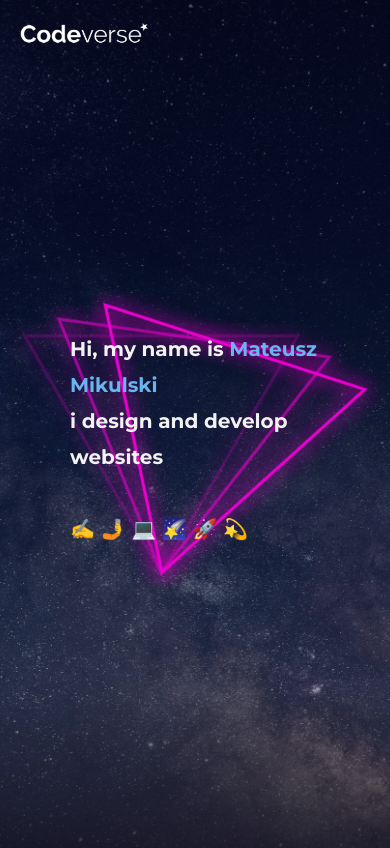
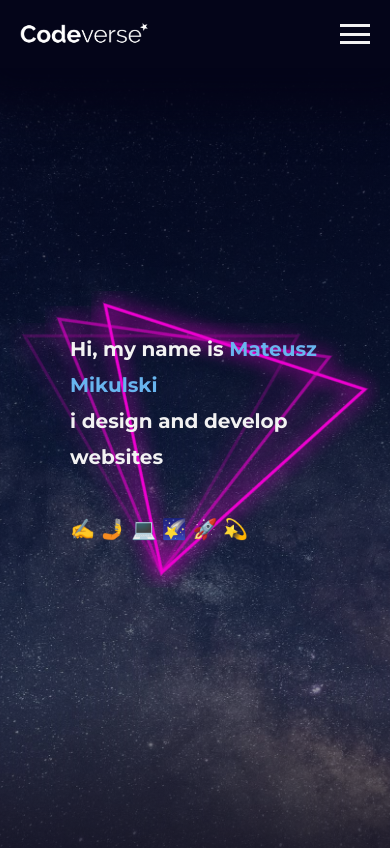
Before and after one commit to mikulskee/codeverse, a React (Create React App) app: page / in a window 390 px wide. Shown: the top 848 px of the page. Built offline with nearby package versions, Linux system fonts and the light colour scheme.

Commit message:
added navigation for mobile

```diff
--- a/src/App.js
+++ b/src/App.js
@@ -1,6 +1,7 @@
 import React, { useEffect } from "react";
 
 import MainTemplate from "./templates/MainTemplate";
+import BurgerContextProvider from "./contexts/BurgerContext";
 
 const App = () => {
   useEffect(() => {
@@ -12,7 +13,11 @@ const App = () => {
       document.documentElement.style.setProperty("--vh", `${vh}px`);
     });
   });
-  return <MainTemplate />;
+  return (
+    <BurgerContextProvider>
+      <MainTemplate />
+    </BurgerContextProvider>
+  );
 };
 
 export default App;
--- a/src/animations/contentAnimations.js
+++ b/src/animations/contentAnimations.js
@@ -72,3 +72,35 @@ export const footerContentAnimation = () => {
 
   return tl;
 };
+
+export const openBurgerAnimation = () => {
+  const ul = document.querySelector(".nav-list");
+  const nav = document.querySelector("nav");
+  nav.classList.remove("closed");
+
+  const tl = gsap.timeline({ paused: true });
+  tl.set(nav, { height: "auto" }).to(ul, 0.35, { translateY: 0 });
+  return tl;
+};
+export const closeBurgerAnimation = () => {
+  const ul = document.querySelector(".nav-list");
+  const nav = document.querySelector("nav");
+  nav.classList.add("closed");
+
+  const tl = gsap.timeline({ paused: true });
+  tl.set(nav, { height: 0 }).to(ul, 0.35, { translateY: "-120%" });
+  return tl;
+};
+
+export const hideNav = () => {
+  const nav = document.querySelector("nav");
+  const tl = gsap.timeline({ paused: true });
+  tl.to(nav, 0.7, { y: -150, ease: Power1.easeOut });
+  return tl;
+};
+export const showNav = () => {
+  const nav = document.querySelector("nav");
+  const tl = gsap.timeline({ paused: true });
+  tl.to(nav, 0.5, { y: 0, ease: Power1.easeOut });
+  return tl;
+};
--- a/src/components/AboutMe.js
+++ b/src/components/AboutMe.js
@@ -11,7 +11,7 @@ import sticker6 from "../img/sticker-6.png";
 import grill from "../img/grill.png";
 
 const Wrapper = styled.section`
-  padding: 80px 20px 0;
+  padding: 60px 20px 20px;
   background-image: url(${starsPattern});
   background-repeat: no-repeat;
   background-size: 95%;
@@ -182,7 +182,6 @@ const Logo80s = styled.div`
   transform: translateX(-50%);
   width: 100%;
   height: 15vw;
-  margin-bottom: 30px;
   background-position: center;
   background-image: url(${logo80s});
   background-size: contain;
@@ -204,7 +203,7 @@ const AboutMe = () => {
     });
   });
   return (
-    <Wrapper>
+    <Wrapper className="about-me">
       <StyledSectionTitle className={"about-me-section-title section-title"}>
         about&nbsp;me
       </StyledSectionTitle>
--- /dev/null
+++ b/src/components/Burger.js
@@ -0,0 +1,30 @@
+import React from "react";
+import styled from "styled-components";
+const Wrapper = styled.button`
+  background: none;
+  border: none;
+  width: 30px;
+  height: 20px;
+  display: flex;
+  flex-direction: column;
+  justify-content: space-between;
+  align-items: center;
+
+  .bar {
+    width: 30px;
+    height: 3px;
+    background-color: #f2f2f2;
+  }
+`;
+
+const Burger = props => {
+  return (
+    <Wrapper onClick={props.handleClick}>
+      <div className="bar" />
+      <div className="bar" />
+      <div className="bar" />
+    </Wrapper>
+  );
+};
+
+export default Burger;
--- a/src/components/Contact.js
+++ b/src/components/Contact.js
@@ -14,7 +14,7 @@ import { Loader } from "./Loader";
 
 const Wrapper = styled.section`
   position: relative;
-  padding: 30px 20px 0;
+  padding: 60px 20px 20px;
   min-height: 120vh;
   background-image: url(${contactBg});
   background-position: center;
--- a/src/components/Header.js
+++ b/src/components/Header.js
@@ -1,7 +1,6 @@
 import React, { useEffect } from "react";
 import styled from "styled-components";
 import headerBg from "../img/header-bg.jpg";
-import logo from "../img/logo.png";
 import triangles from "../img/triangles.png";
 import IconScrollSlide from "./IconScrollSlide";
 import { mandoAnimation } from "../animations/patternsAnimation";
@@ -30,17 +29,12 @@ const Wrapper = styled.header`
     background: rgb(4, 5, 25);
     background: linear-gradient(
       180deg,
-      rgba(4, 5, 25, 0.7) 0%,
+      rgba(4, 5, 25, 1) 0%,
+      rgba(4, 5, 25, 1) 5%,
+      rgba(4, 5, 25, 0.7) 15%,
       rgba(4, 5, 25, 0.4) 75%,
       rgba(4, 5, 25, 1) 100%
     );
-  }
-
-  img.logo {
-    position: absolute;
-    top: 20px;
-    left: 20px;
-    width: 130px;
   }
 `;
 
@@ -94,7 +88,6 @@ const Header = () => {
   return (
     <Wrapper className={"header"}>
       <div className="bg-gradient" />
-      <img className="logo" src={logo} alt="logo" />
       <Triangles>
         <MainDescription className="main-description">
           Hi, my name is <span>Mateusz Mikulski</span> <br />i design and
--- /dev/null
+++ b/src/components/Nav.js
@@ -0,0 +1,176 @@
+import React from "react";
+import styled from "styled-components";
+import Burger from "./Burger";
+import logo from "../img/logo.png";
+import {
+  openBurgerAnimation,
+  closeBurgerAnimation
+} from "../animations/contentAnimations";
+
+const Wrapper = styled.nav`
+  position: fixed;
+  top: 0;
+  left: 0;
+  width: 100%;
+  z-index: 4;
+  height: 0;
+  transform: translateY(0);
+  ul {
+    transform: translateY(-120%);
+    margin: 50px 0 30px;
+    padding: 45px 0 0;
+    list-style: none;
+    display: flex;
+    align-items: center;
+    justify-content: center;
+    flex-direction: column;
+    background: rgb(4, 5, 25);
+    box-shadow: 0px 20px 40px 30px rgba(4, 5, 25, 1);
+
+    li {
+      margin: 10px 0;
+      button {
+        font-family: "Montserrat", sans-serif;
+        font-size: 14px;
+        font-weight: bold;
+        font-style: italic;
+        letter-spacing: 1px;
+        background: none;
+        border: none;
+        color: #f2f2f2;
+        padding: 10px 15px;
+      }
+    }
+  }
+`;
+
+const TopBar = styled.div`
+  position: absolute;
+  top: 0;
+  left: 50%;
+  width: 100%;
+  padding: 20px 20px;
+  transform: translateX(-50%);
+  display: flex;
+  justify-content: space-between;
+  align-items: center;
+  z-index: 5;
+  background: rgb(4, 5, 25);
+  box-shadow: 0px 7px 40px 30px rgba(4, 5, 25, 1);
+
+  img.logo {
+    width: 130px;
+  }
+`;
+const Nav = () => {
+  const handleClickAnimation = e => {
+    e.preventDefault();
+    const nav = document.querySelector("nav");
+    if (nav.classList.contains("closed")) {
+      openBurgerAnimation().play();
+    } else if (!nav.classList.contains("closed")) {
+      closeBurgerAnimation().play();
+    }
+  };
+
+  const handleClick = e => {
+    const el = e.target.innerHTML;
+    const offset = 40;
+    const bodyRect = document.body.getBoundingClientRect().top;
+
+    switch (el) {
+      case "Home":
+        window.scrollTo({ top: 0, behavior: "smooth" });
+        closeBurgerAnimation().play();
+        break;
+      case "Projects":
+        const projects = document.querySelector("section.projects");
+        const positionProj = projects.getBoundingClientRect().top;
+        const elementPosition = positionProj - bodyRect;
+        const offsetPosition = elementPosition - offset;
+
+        if (positionProj >= 0) {
+          projects.scrollIntoView({ behavior: "smooth" });
+        } else if (positionProj < 0) {
+          window.scrollTo({ top: offsetPosition, behavior: "smooth" });
+        }
+        closeBurgerAnimation().play();
+
+        break;
+      case "Skills":
+        const skills = document.querySelector("section.skills");
+        const positionSkills = skills.getBoundingClientRect().top;
+        const elementSkillsPosition = positionSkills - bodyRect;
+        const offsetSkillsPosition = elementSkillsPosition - offset;
+
+        if (positionSkills >= 0) {
+          skills.scrollIntoView({ behavior: "smooth" });
+        } else if (positionSkills < 0) {
+          window.scrollTo({ top: offsetSkillsPosition, behavior: "smooth" });
+        }
+        closeBurgerAnimation().play();
+        break;
+      case "About Me":
+        const aboutMe = document.querySelector("section.about-me");
+        const positionAbout = aboutMe.getBoundingClientRect().top;
+        const elementAboutPosition = positionAbout - bodyRect;
+        const offsetAboutPosition = elementAboutPosition - offset;
+
+        if (positionAbout >= 0) {
+          aboutMe.scrollIntoView({ behavior: "smooth" });
+        } else if (positionAbout < 0) {
+          window.scrollTo({ top: offsetAboutPosition, behavior: "smooth" });
+        }
+        closeBurgerAnimation().play();
+
+        break;
+      case "Contact":
+        const contact = document.querySelector("section.contact");
+        const positionContact = contact.getBoundingClientRect().top;
+        const elementContactPosition = positionContact - bodyRect;
+        const offsetContactPosition = elementContactPosition - offset;
+
+        if (positionContact >= 0) {
+          contact.scrollIntoView({ behavior: "smooth" });
+        } else if (positionContact < 0) {
+          window.scrollTo({ top: offsetContactPosition, behavior: "smooth" });
+        }
+        closeBurgerAnimation().play();
+
+        break;
+      default:
+        console.log("");
+    }
+  };
+  return (
+    <Wrapper className="closed">
+      <TopBar>
+        <img className="logo" src={logo} alt="logo" />
+        <Burger handleClick={handleClickAnimation} />
+      </TopBar>
+
+      <ul className="nav-list">
+        <li>
+          <span role="img" aria-label="backhand index pointing right">
+            &#x1F449;
+          </span>
+          <button onClick={handleClick}>Home</button>
+        </li>
+        <li>
+          <button onClick={handleClick}>Projects</button>
+        </li>
+        <li>
+          <button onClick={handleClick}>Skills</button>
+        </li>
+        <li>
+          <button onClick={handleClick}>About Me</button>
+        </li>
+        <li>
+          <button onClick={handleClick}>Contact</button>
+        </li>
+      </ul>
+    </Wrapper>
+  );
+};
+
+export default Nav;
--- a/src/components/Projects.js
+++ b/src/components/Projects.js
@@ -18,7 +18,7 @@ const Wrapper = styled.section`
   background-repeat: no-repeat;
   background-size: 95%;
   background-position: 644% 40%;
-  padding: 20px;
+  padding: 60px 20px 20px;
   overflow: hidden;
   z-index: 1;
 
--- a/src/components/Skills.js
+++ b/src/components/Skills.js
@@ -60,7 +60,7 @@ const Content = styled.div`
   left: 0;
   height: 100%;
   width: 100%;
-  padding: 60px 20px 0;
+  padding: 60px 20px 20px;
 `;
 
 const Spaceship = styled.div`
--- /dev/null
+++ b/src/contexts/BurgerContext.js
@@ -0,0 +1,19 @@
+import React, { createContext, useState } from "react";
+export const BurgerContext = createContext();
+
+const PlayersContextProvider = props => {
+  const [isOpen, setIsOpen] = useState("closed");
+
+  return (
+    <BurgerContext.Provider
+      value={{
+        isOpen,
+        setIsOpen
+      }}
+    >
+      {props.children}
+    </BurgerContext.Provider>
+  );
+};
+
+export default PlayersContextProvider;
--- a/src/templates/MainTemplate.js
+++ b/src/templates/MainTemplate.js
@@ -1,12 +1,39 @@
-import React from "react";
+import React, { useEffect } from "react";
 import Header from "../components/Header";
 import Main from "../components/Main";
 import Contact from "../components/Contact";
 import Footer from "../components/Footer";
+import Nav from "../components/Nav";
+import debounce from "lodash.debounce";
+import {
+  hideNav,
+  showNav,
+  closeBurgerAnimation
+} from "../animations/contentAnimations";
 
 const MainTemplate = () => {
+  useEffect(() => {
+    let oldScroll = window.pageYOffset;
+    window.addEventListener(
+      "scroll",
+      debounce(() => {
+        const newScroll = window.pageYOffset;
+        if (oldScroll < newScroll) {
+          oldScroll = window.pageYOffset;
+          hideNav().play();
+          closeBurgerAnimation().play();
+        } else if (oldScroll > newScroll) {
+          oldScroll = window.pageYOffset;
+          showNav().play();
+          closeBurgerAnimation().play();
+        }
+      }, 50)
+    );
+  });
+
   return (
     <>
+      <Nav />
       <Header />
       <Main />
       <Contact />
```
